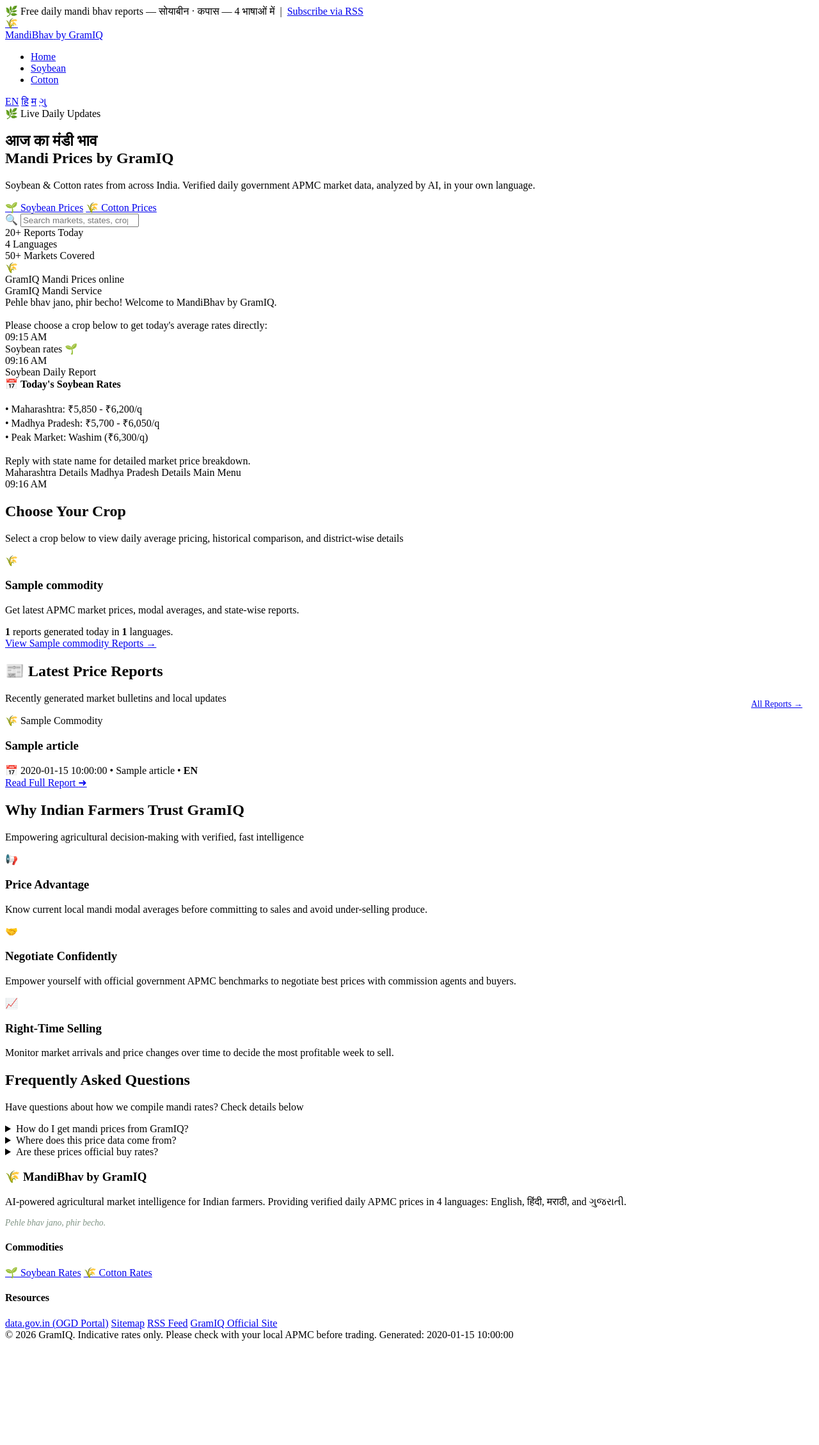
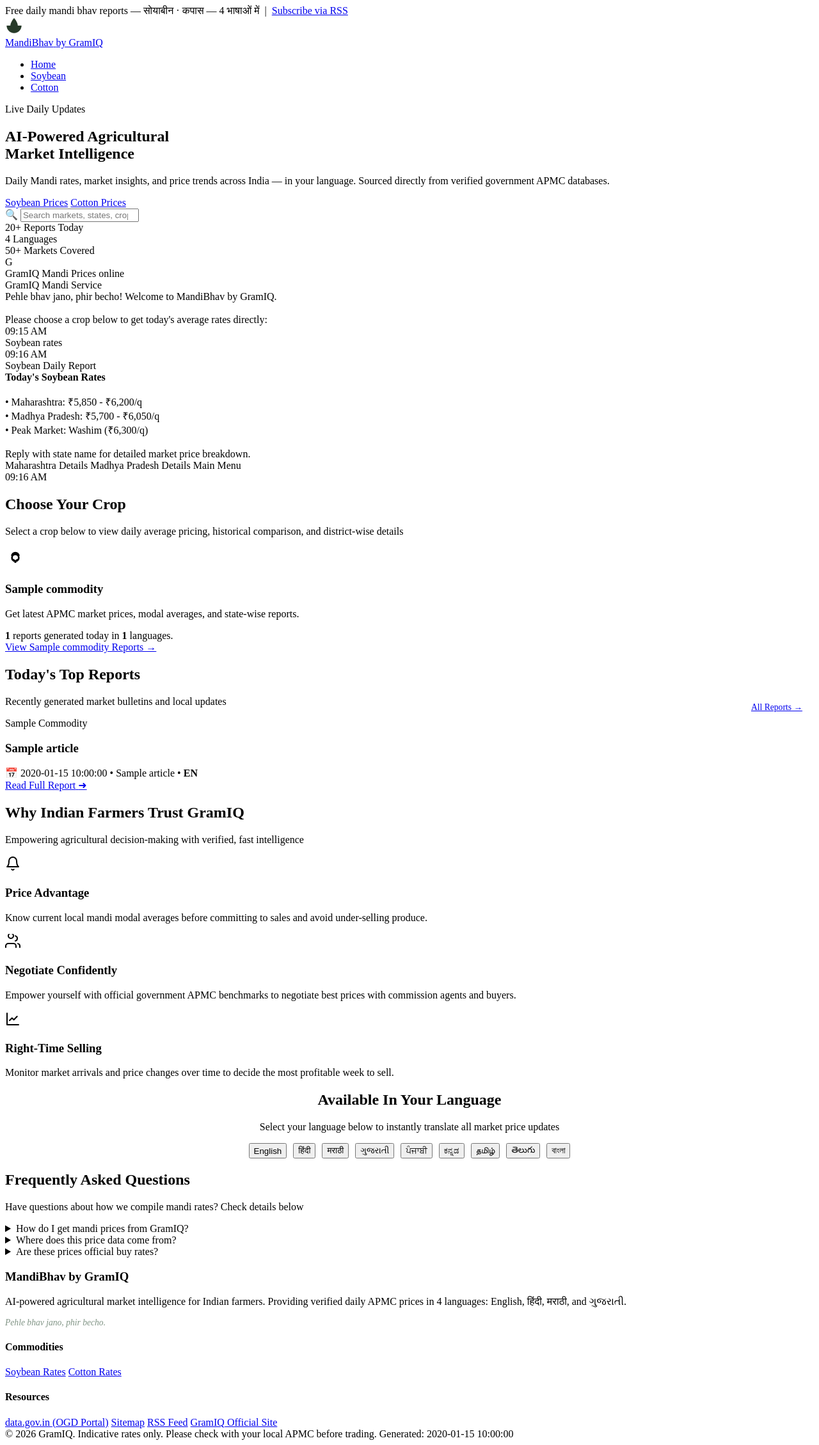
Before and after one commit to The-Harsh-Vardhan/GramIQ-MandiBhav, a Python web app: template templates/site/homepage.html in a window 1280 px wide. Shown: the whole page at 64% size. Before the commit the page ends 2096 px from the top, so only its background shows below. Run offline with Jinja, Linux system fonts and the light colour scheme; the template is opened without the code that fills it: most values are stand-ins (such as "Sample title", 1, 10 or a date in 2020).

Commit message:
feat: add Google Translate, remove unnecessary emojis, and update hero section background

```diff
--- a/templates/site/base.html
+++ b/templates/site/base.html
@@ -82,12 +82,32 @@
 
   {# ---- Styles & Fonts ---- #}
   <link rel="stylesheet" href="{{ base_url }}/assets/style.css">
+
+  {# ---- Google Translate Widget Init ---- #}
+  <script type="text/javascript">
+    function googleTranslateElementInit() {
+      new google.translate.TranslateElement({
+        pageLanguage: 'en',
+        includedLanguages: 'en,hi,mr,gu,pa,kn,ta,te,bn,ml,or,as,ur',
+        autoDisplay: false
+      }, 'google_translate_element');
+    }
+
+    function translateLanguage(langCode) {
+      var select = document.querySelector('.goog-te-combo');
+      if (select) {
+        select.value = langCode;
+        select.dispatchEvent(new Event('change'));
+      }
+    }
+  </script>
+  <script type="text/javascript" src="//translate.google.com/translate_a/element.js?cb=googleTranslateElementInit"></script>
 </head>
 <body>
 
 {# ---- Top Announcement Bar ---- #}
 <div class="header-announce">
-  🌿 Free daily mandi bhav reports — सोयाबीन · कपास — 4 भाषाओं में &nbsp;|&nbsp;
+  Free daily mandi bhav reports — सोयाबीन · कपास — 4 भाषाओं में &nbsp;|&nbsp;
   <a href="{{ base_url }}/rss.xml">Subscribe via RSS</a>
 </div>
 
@@ -95,7 +115,10 @@
 <header class="navbar">
   <div class="container">
     <a href="{{ base_url }}/" class="navbar-brand" id="site-logo">
-      <span class="brand-icon">🌾</span>
+      <svg width="28" height="28" viewBox="0 0 24 24" fill="none" xmlns="http://www.w3.org/2000/svg" style="margin-right: 4px;">
+        <path d="M12 2C12 2 17 7.5 17 12C17 14.7614 14.7614 17 12 17C9.23858 17 7 14.7614 7 12C7 7.5 12 2 12 2Z" fill="#273A29"/>
+        <path d="M12 22C17.5228 22 22 17.5228 22 12H2C2 17.5228 6.47715 22 12 22Z" fill="#273A29"/>
+      </svg>
       <div class="brand-text">
         <span class="brand-name">MandiBhav</span>
         <span class="brand-sub">by GramIQ</span>
@@ -111,15 +134,7 @@
     </nav>
 
     <div class="lang-switcher" aria-label="Language switcher" id="lang-switcher">
-      {% set lang_map = [('en','EN'),('hi','हि'),('mr','म'),('gu','ગુ')] %}
-      {% for code, label in lang_map %}
-        {% if lang_urls and lang_urls[code] is defined %}
-        <a href="{{ lang_urls[code] }}" class="lang-pill {% if current_lang == code %}current{% endif %}"
-           aria-label="{{ code }}" id="lang-{{ code }}">{{ label }}</a>
-        {% else %}
-        <span class="lang-pill {% if current_lang == code %}current{% endif %}" id="lang-{{ code }}-disabled">{{ label }}</span>
-        {% endif %}
-      {% endfor %}
+      <div id="google_translate_element"></div>
     </div>
   </div>
 </header>
@@ -134,7 +149,7 @@
   <div class="container">
     <div class="footer-layout">
       <div class="footer-brand">
-        <h3>🌾 MandiBhav by GramIQ</h3>
+        <h3>MandiBhav by GramIQ</h3>
         <p>
           AI-powered agricultural market intelligence for Indian farmers. Providing verified daily APMC prices in 4 languages: English, हिंदी, मराठी, and ગુજરાતી.
         </p>
@@ -145,8 +160,8 @@
       <div class="footer-links-col">
         <h4>Commodities</h4>
         <div class="footer-links">
-          <a href="{{ base_url }}/soybean/">🌱 Soybean Rates</a>
-          <a href="{{ base_url }}/cotton/">🌾 Cotton Rates</a>
+          <a href="{{ base_url }}/soybean/">Soybean Rates</a>
+          <a href="{{ base_url }}/cotton/">Cotton Rates</a>
         </div>
       </div>
       <div class="footer-links-col">
--- a/templates/site/homepage.html
+++ b/templates/site/homepage.html
@@ -10,15 +10,15 @@
 
     {# Left Content Column #}
     <div class="hero-content">
-      <div class="hero-tag">🌿 Live Daily Updates</div>
-      <h1>आज का मंडी भाव<br><span>Mandi Prices by GramIQ</span></h1>
+      <div class="hero-tag">Live Daily Updates</div>
+      <h1>AI-Powered Agricultural<br><span>Market Intelligence</span></h1>
       <p class="hero-sub">
-        Soybean &amp; Cotton rates from across India. Verified daily government APMC market data, analyzed by AI, in your own language.
+        Daily Mandi rates, market insights, and price trends across India — in your language. Sourced directly from verified government APMC databases.
       </p>
 
       <div class="hero-actions">
-        <a href="{{ base_url }}/soybean/" class="btn-primary">🌱 Soybean Prices</a>
-        <a href="{{ base_url }}/cotton/" class="btn-outline">🌾 Cotton Prices</a>
+        <a href="{{ base_url }}/soybean/" class="btn-primary">Soybean Prices</a>
+        <a href="{{ base_url }}/cotton/" class="btn-outline">Cotton Prices</a>
       </div>
 
       {# Client Search Box #}
@@ -56,7 +56,7 @@
     <div class="hero-visual">
       <div class="whatsapp-mockup">
         <div class="wa-header">
-          <div class="wa-avatar">🌾</div>
+          <div class="wa-avatar">G</div>
           <div class="wa-status">
             <span class="wa-name">GramIQ Mandi Prices</span>
             <span class="wa-online">online</span>
@@ -72,13 +72,13 @@
           </div>
 
           <div class="wa-bubble outgoing">
-            Soybean rates 🌱
+            Soybean rates
             <div class="wa-time">09:16 AM</div>
           </div>
 
           <div class="wa-bubble incoming">
             <div class="wa-bubble-title">Soybean Daily Report</div>
-            📅 <strong>Today's Soybean Rates</strong>
+            <strong>Today's Soybean Rates</strong>
             <br><br>
             • Maharashtra: ₹5,850 - ₹6,200/q
             <br>
@@ -117,7 +117,15 @@
       {% set is_soy = c.slug == 'soybean' %}
       <div class="commodity-card {% if is_soy %}soybean{% else %}cotton{% endif %}">
         <div class="commodity-card-icon">
-          {{ '🌱' if is_soy else '🌾' }}
+          {% if is_soy %}
+          <svg width="32" height="32" viewBox="0 0 24 24" fill="none" stroke="currentColor" stroke-width="2">
+            <path d="M12 22V12M12 12c0-3.3-2.7-6-6-6M12 14c0-3.3 2.7-6 6-6"/>
+          </svg>
+          {% else %}
+          <svg width="32" height="32" viewBox="0 0 24 24" fill="none" stroke="currentColor" stroke-width="2">
+            <path d="M12 12m-4 0a4 4 0 1 0 8 0a4 4 0 1 0 -8 0 M12 6a4 4 0 0 0 -4 4M12 6a4 4 0 0 1 4 4M12 18a4 4 0 0 0 -4-4M12 18a4 4 0 0 1 4-4"/>
+          </svg>
+          {% endif %}
         </div>
         <h3>{{ c.name }}</h3>
         <p class="commodity-card-desc">
@@ -128,7 +136,7 @@
         </div>
         {% if c.msp %}
         <div class="commodity-card-msp">
-          📋 Govt. MSP {{ c.msp_year }}: ₹{{ "{:,.0f}".format(c.msp) }}/quintal
+          Govt. MSP {{ c.msp_year }}: ₹{{ "{:,.0f}".format(c.msp) }}/quintal
         </div>
         {% endif %}
         <a href="{{ base_url }}/{{ c.slug }}/" class="btn-primary">
@@ -147,7 +155,7 @@
   <div class="container">
     <div class="section-header" style="text-align: left; display: flex; justify-content: space-between; align-items: flex-end;">
       <div>
-        <h2>📰 Latest Price Reports</h2>
+        <h2>Today's Top Reports</h2>
         <p style="margin-top: 4px;">Recently generated market bulletins and local updates</p>
       </div>
       <a href="{{ base_url }}/soybean/" class="btn-outline" style="padding: 8px 18px; font-size: 0.85rem;">All Reports →</a>
@@ -158,7 +166,7 @@
       <div class="article-card">
         <div class="article-card-header">
           <span class="card-tag {{ 'tag-soybean' if article.commodity == 'soybean' else 'tag-cotton' }}">
-            {{ '🌱' if article.commodity == 'soybean' else '🌾' }} {{ article.commodity | title }}
+            {{ article.commodity | title }}
           </span>
           <h3 class="article-card-title">{{ article.title }}</h3>
         </div>
@@ -193,20 +201,56 @@
 
     <div class="features-grid">
       <div class="feature-item">
-        <div class="feature-icon-box">📢</div>
+        <div class="feature-icon-box">
+          <svg width="24" height="24" viewBox="0 0 24 24" fill="none" stroke="currentColor" stroke-width="2" stroke-linecap="round" stroke-linejoin="round">
+            <path d="M18 8A6 6 0 0 0 6 8c0 7-3 9-3 9h18s-3-2-3-9M13.73 21a2 2 0 0 1-3.46 0"/>
+          </svg>
+        </div>
         <h3>Price Advantage</h3>
         <p>Know current local mandi modal averages before committing to sales and avoid under-selling produce.</p>
       </div>
       <div class="feature-item">
-        <div class="feature-icon-box">🤝</div>
+        <div class="feature-icon-box">
+          <svg width="24" height="24" viewBox="0 0 24 24" fill="none" stroke="currentColor" stroke-width="2" stroke-linecap="round" stroke-linejoin="round">
+            <path d="M17 21v-2a4 4 0 0 0-4-4H5a4 4 0 0 0-4 4v2M9 7a4 4 0 1 0 0-8 4 4 0 0 0 0 8zM23 21v-2a4 4 0 0 0-3-3.87M16 3.13a4 4 0 0 1 0 7.75"/>
+          </svg>
+        </div>
         <h3>Negotiate Confidently</h3>
         <p>Empower yourself with official government APMC benchmarks to negotiate best prices with commission agents and buyers.</p>
       </div>
       <div class="feature-item">
-        <div class="feature-icon-box">📈</div>
+        <div class="feature-icon-box">
+          <svg width="24" height="24" viewBox="0 0 24 24" fill="none" stroke="currentColor" stroke-width="2" stroke-linecap="round" stroke-linejoin="round">
+            <path d="M3 3v18h18M18.7 8l-5.1 5.2-2.8-2.7L7 14.3"/>
+          </svg>
+        </div>
         <h3>Right-Time Selling</h3>
         <p>Monitor market arrivals and price changes over time to decide the most profitable week to sell.</p>
       </div>
+    </div>
+  </div>
+</section>
+
+{# ============================================================
+   AVAILABLE IN YOUR LANGUAGE (DYNAMIC TRANSLATION)
+   ============================================================ #}
+<section class="section" style="border-top: 1px solid var(--border); background-color: var(--bg-secondary);">
+  <div class="container" style="text-align: center;">
+    <div class="section-header">
+      <h2>Available In Your Language</h2>
+      <p>Select your language below to instantly translate all market price updates</p>
+    </div>
+
+    <div style="display: flex; gap: 10px; justify-content: center; flex-wrap: wrap; max-width: 800px; margin: 0 auto;">
+      <button class="lang-pill" onclick="translateLanguage('en')">English</button>
+      <button class="lang-pill" onclick="translateLanguage('hi')">हिंदी</button>
+      <button class="lang-pill" onclick="translateLanguage('mr')">मराठी</button>
+      <button class="lang-pill" onclick="translateLanguage('gu')">ગુજરાતી</button>
+      <button class="lang-pill" onclick="translateLanguage('pa')">ਪੰਜਾਬੀ</button>
+      <button class="lang-pill" onclick="translateLanguage('kn')">ಕನ್ನಡ</button>
+      <button class="lang-pill" onclick="translateLanguage('ta')">தமிழ்</button>
+      <button class="lang-pill" onclick="translateLanguage('te')">తెలుగు</button>
+      <button class="lang-pill" onclick="translateLanguage('bn')">বাংলা</button>
     </div>
   </div>
 </section>
```
Also changed, not shown: llm_engine.py (+2 -7 lines), main.py (+23 -16 lines), templates/site/article.html (+8 -9 lines), templates/site/assets/style.css (+66 -13 lines), templates/site/commodity.html (+5 -5 lines), tests/test_pipeline_optimization.py (added, +174 -0 lines).
